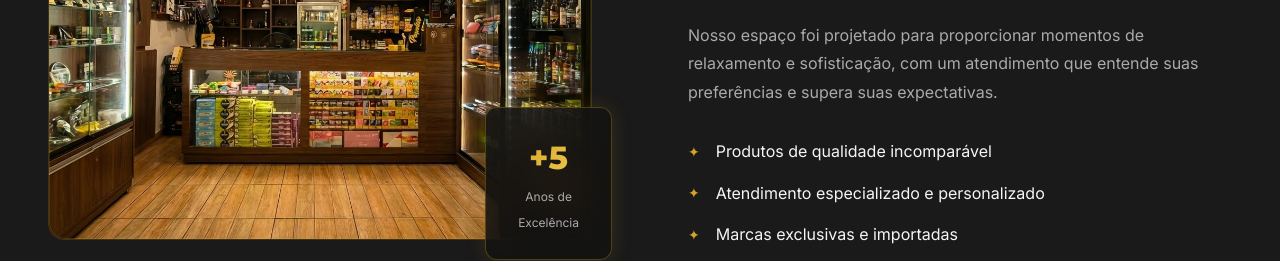
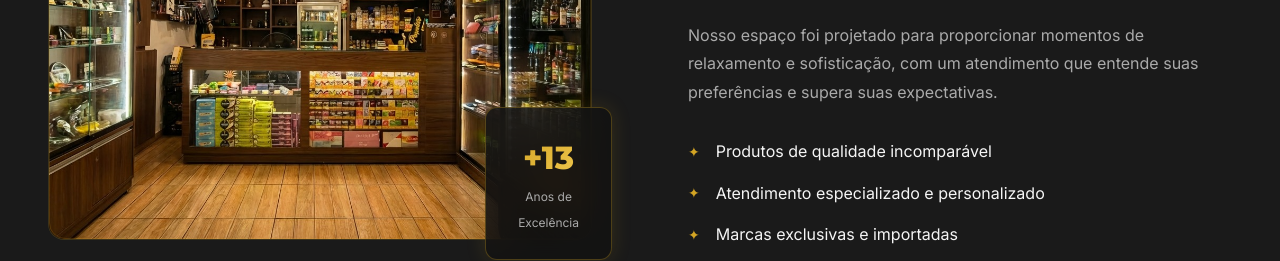
Before and after one commit to alvesvictor146/alemao-tabacaria, an Angular app: page / in a window 1280 px wide. Shown: the part 1240-1501 px from the top of the page. Built offline with nearby package versions, Linux system fonts and the light colour scheme.

Commit message:
Atualizando anos de experiência na seção Sobre

```diff
--- a/src/app/components/about/about.component.html
+++ b/src/app/components/about/about.component.html
@@ -7,7 +7,7 @@
         <div class="about__image-glow"></div>
       </div>
       <div class="about__badge">
-        <span class="about__badge-number">+5</span>
+        <span class="about__badge-number">+13</span>
         <span class="about__badge-text">Anos de<br>Excelência</span>
       </div>
     </div>
```
